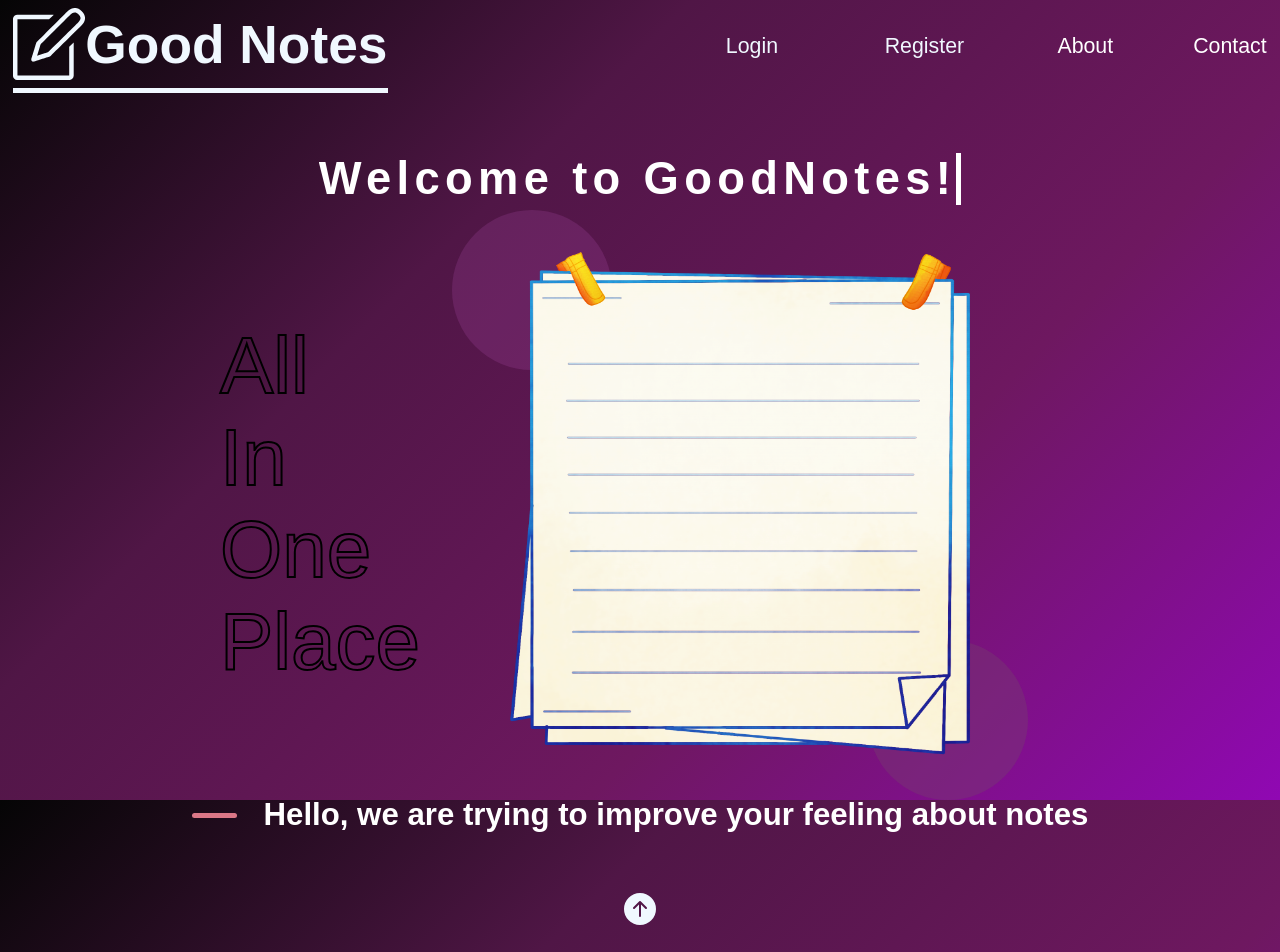
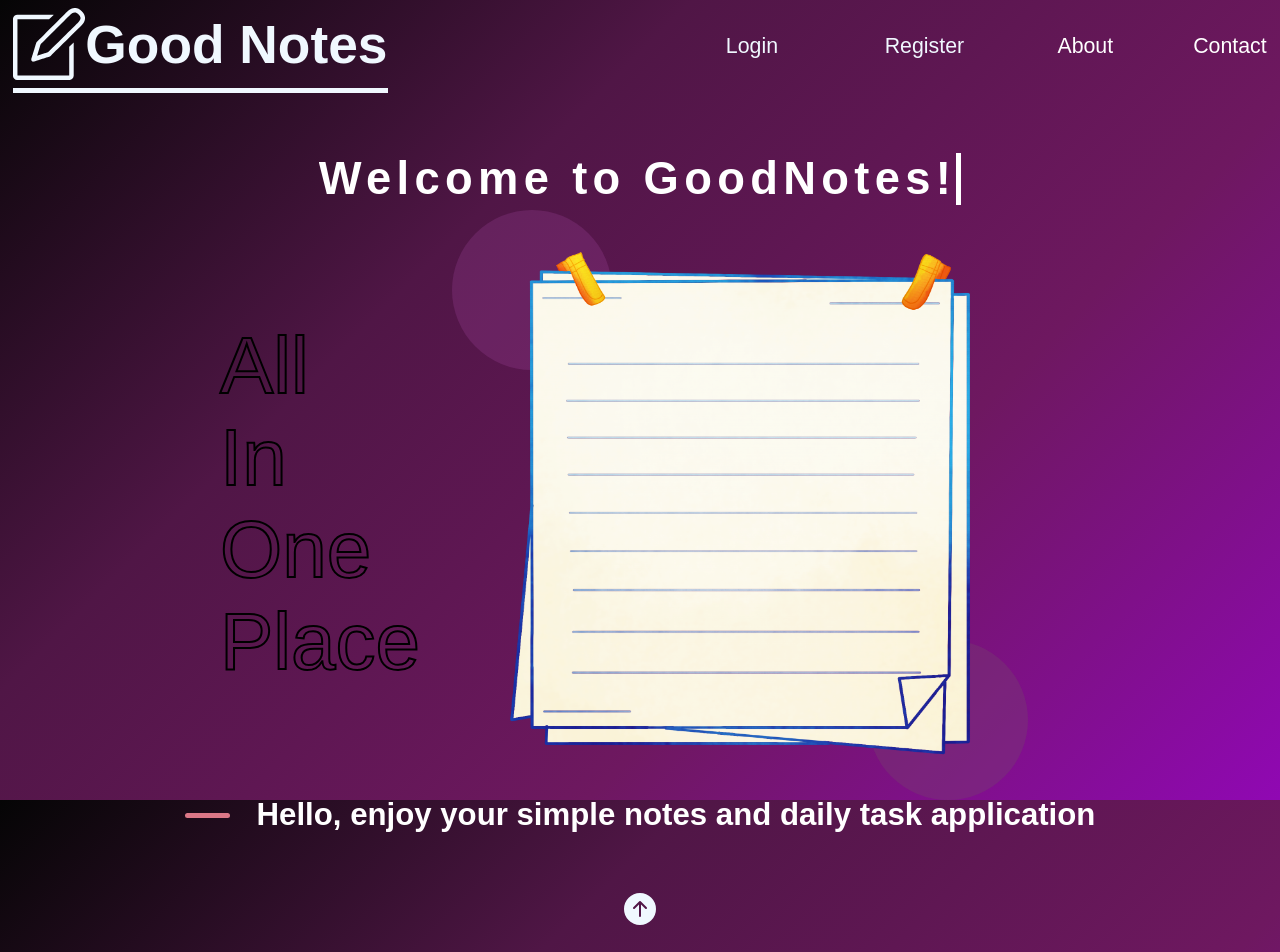
Before and after one commit to Coz1n1/good-notes-client, a React (Create React App) app: page / in a window 1280 px wide. Shown: the top 952 px of the page. Built offline with nearby package versions, Linux system fonts and the light colour scheme.

Commit message:
finished

```diff
--- a/src/components/Home.js
+++ b/src/components/Home.js
@@ -29,7 +29,7 @@ export default function Home() {
         </div>
         <div className='main-footer'>
           <div className='sign'></div>
-          <h3>Hello, we are trying to improve your feeling about notes</h3>
+          <h3>Hello, enjoy your simple notes and daily task application</h3>
         </div>
       </div>
       <About/>
```
